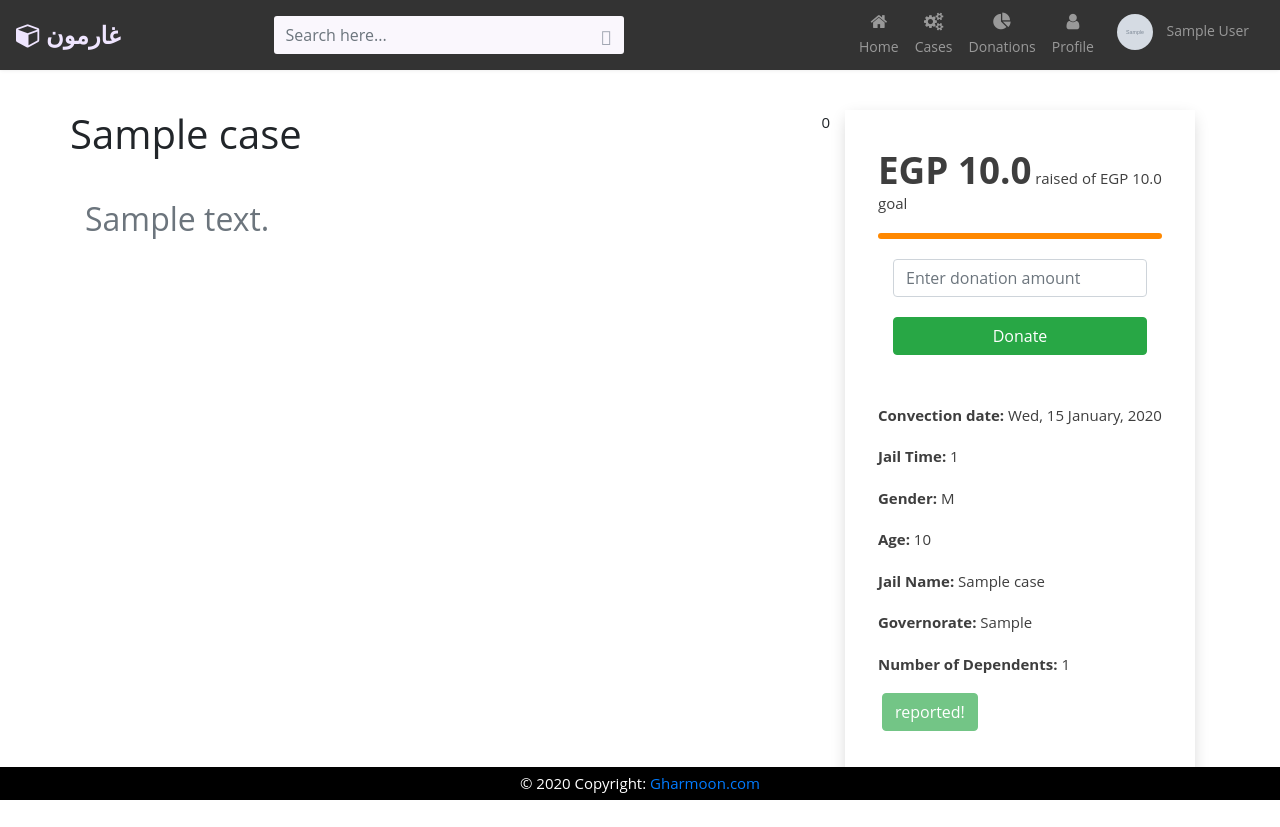
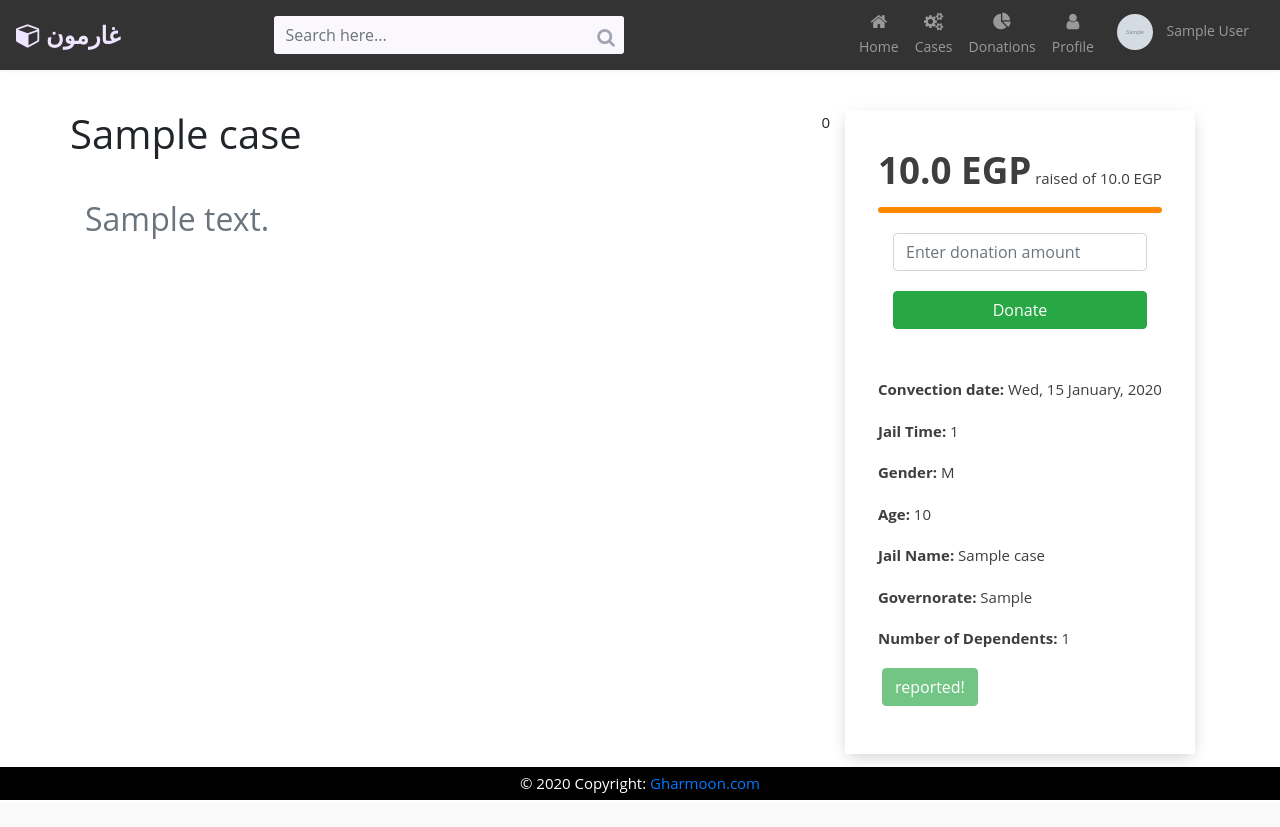
Before and after one commit to mostafaElkenany/gharmoon, a Django app: page /cases/1 in a window 1280 px wide. After the commit the page ends 800 px from the top, so only its background shows below. Run offline with Django 3.2, Linux system fonts and the light colour scheme; a user stored in the database is signed in; tables that the repository leaves empty hold one stand-in row (values such as "Sample post"); grey boxes marked "Sample" are stand-in pictures; parts of the project's set-up code (start-up, migrations or seed data) failed here and were passed over; some libraries are stand-ins or nearby versions.

Commit message:
fix some icons

```diff
--- a/cases/templates/cases/view.html
+++ b/cases/templates/cases/view.html
@@ -119,9 +119,9 @@
         <div class="col-md-4">
             <div class="side-donate p-5">
                 <div class="row">
-                    <p><strong class="total-donations">EGP
-                            {% if case_donations.total_amount %}{{ case_donations.total_amount }}{% else %}0{% endif %}</strong>
-                        raised of EGP {{ case.total_target }} goal</p>
+                    <p><strong class="total-donations">
+                            {% if case_donations.total_amount %}{{ case_donations.total_amount }}{% else %}0{% endif %} EGP</strong>
+                        raised of {{ case.total_target }} EGP</p>
                     <div class="progress-wrap progress"
                         data-progress-percent="{% with percent=case_donations.total_amount|div:case.total_target %}{{ percent|mul:100 }}{% endwith %}">
                         <div class="progress-bar progress" style="border-radius: 0;"></div>
--- a/templates/base.html
+++ b/templates/base.html
@@ -37,8 +37,8 @@
             <form id="searchForm" class="navbar-form form-inline" action="cases/search" method="GET">
                 <div class="input-group search-box">
                     <input type="text" id="search" name="search_word" class="form-control" placeholder="Search here...">
-                    <button class="input-group-addon" id="searchBox" type="submit"><i
-                            class="material-icons">&#xE8B6;</i></button>
+                    <button class="input-group-addon" id="searchBox" type="submit"><i class="fa fa-search" aria-hidden="true"></i>
+                    </button>
                 </div>
             </form>
             <ul class="nav navbar-nav navbar-right ml-auto">
@@ -64,7 +64,7 @@
                         <li><a href="{% url 'profile' %}" class="dropdown-item"><i class="fa fa-user-o"></i> Profile</a>
                         </li>
                         <li class="divider dropdown-divider"></li>
-                        <li><a href="{% url 'logout' %}" class="dropdown-item"><i class="material-icons">&#xE8AC;</i>
+                        <li><a href="{% url 'logout' %}" class="dropdown-item"><i class="fa fa-sign-out" aria-hidden="true"></i>
                                 Logout</a>
                         </li>
                     </ul>
```
